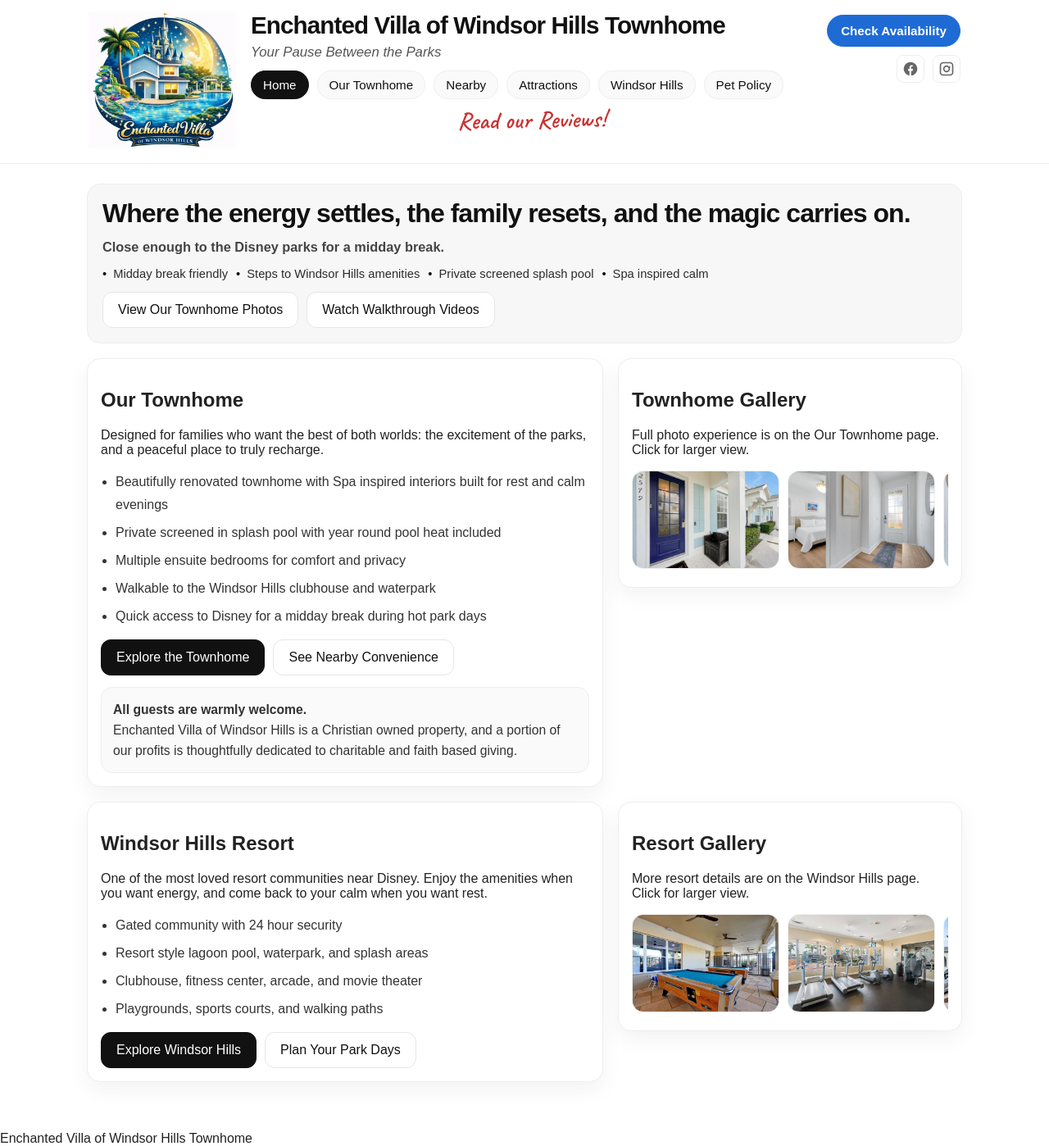
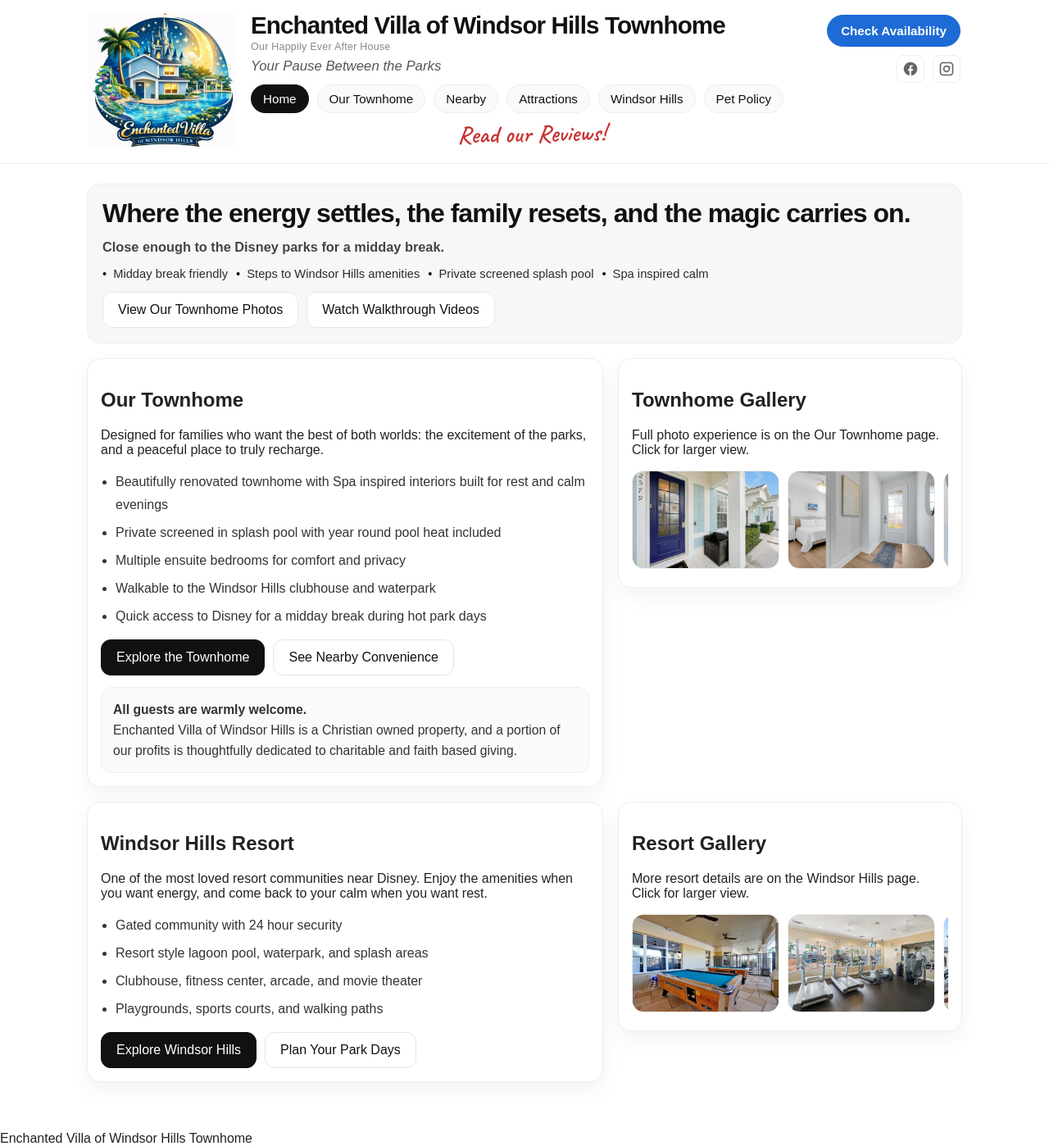
Before and after one commit to 2579maneshaw/2579maneshaw.github.io, a Jekyll site: the page built from index.html, in a window 1280 px wide. Shown: the whole page at 82% size. Built offline with Jekyll 4.4.1, drawn with Linux system fonts in a browser that asks for light colours.

Commit message:
Update header.html

```diff
--- a/_includes/header.html
+++ b/_includes/header.html
@@ -23,6 +23,14 @@
   color:#a91f23;
   opacity:1;
   transform:rotate(0deg);
+}
+
+.brandAltName{
+  font-size:0.78rem;
+  color:#888;
+  margin-top:2px;
+  line-height:1.2;
+  letter-spacing:0.02em;
 }
 </style>
 
@@ -52,6 +60,7 @@
 
       <div class="brandText">
         <div class="brandName">Enchanted Villa of Windsor Hills Townhome</div>
+        <div class="brandAltName">Our Happily Ever After House</div>
         <div class="brandTagline"><em>Your Pause Between the Parks</em></div>
       </div>
 
@@ -64,10 +73,8 @@
         <a class="{% if page.nav == 'petpolicy' %}active{% endif %}" href="{{ '/petpolicy.html' | relative_url }}">Pet Policy</a>
       </nav>
 
-      <!-- Handwritten Reviews Link -->
-      <a class="reviewsHandwritten"
-         href="{{ '/reviews.html' | relative_url }}">
-         Read our Reviews!
+      <a class="reviewsHandwritten" href="{{ '/reviews.html' | relative_url }}">
+        Read our Reviews!
       </a>
 
     </div>
```
